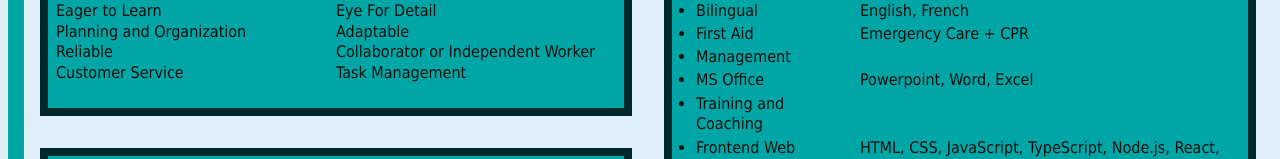
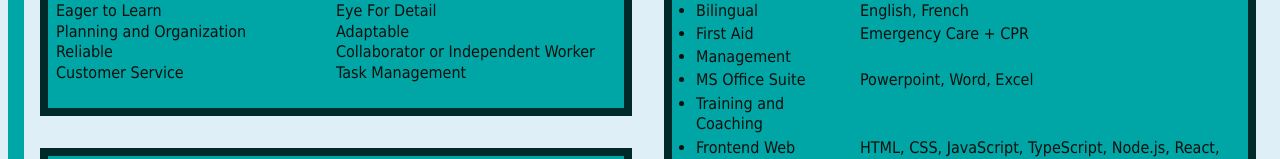
Before and after one commit to SwishyFishy/AboutMeWebsite, a React (Vite) app in the folder MyWebsite/: page /cv in a window 1280 px wide. Shown: the part 192-351 px from the top of the page. Built offline with nearby package versions, Linux system fonts and the light colour scheme.

Commit message:
Content tweaks

```diff
--- a/MyWebsite/src/static_content/CV_Skills.tsx
+++ b/MyWebsite/src/static_content/CV_Skills.tsx
@@ -8,7 +8,7 @@ export function CV_Skills()
                 <dd>Emergency Care + CPR</dd>
             <dt>Management</dt>
                 <dd></dd>
-            <dt>MS Office</dt>
+            <dt>MS Office Suite</dt>
                 <dd>Powerpoint, Word, Excel</dd>
             <dt>Training and Coaching</dt>
                 <dd></dd>
```
